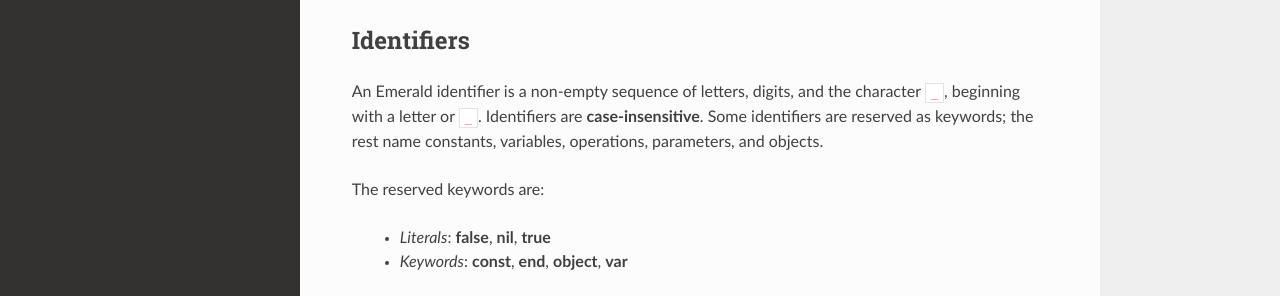
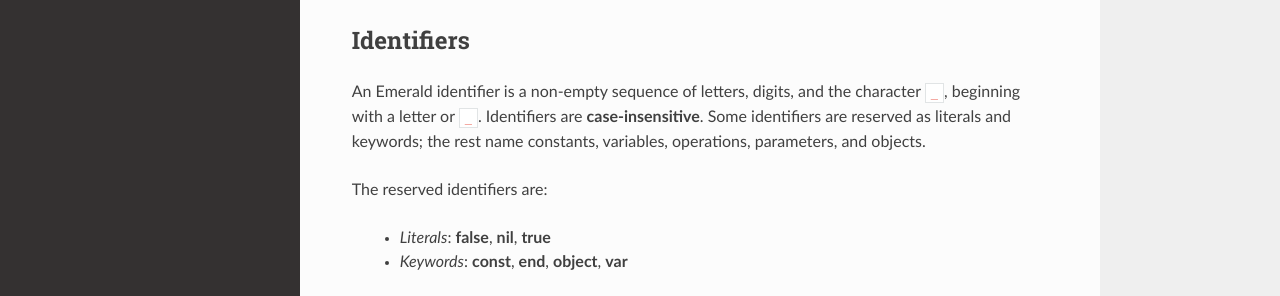
Before and after one commit to emerald/TEmPLE, a Sphinx documentation site: the page built from docs/syntax/classical.rst, in a window 1280 px wide and 1231 px high. Shown: the part 768-1064 px from the top of the window. Built offline with Sphinx 7.4.7 and the Read the Docs theme 2.0.0, drawn with Linux system fonts in a browser that asks for light colours.

Commit message:
Clean up the references to reserved identifiers

```diff
--- a/docs/syntax/classical.rst
+++ b/docs/syntax/classical.rst
@@ -44,10 +44,11 @@ Identifiers
 
 An Emerald identifier is a non-empty sequence of letters, digits, and
 the character ``_``, beginning with a letter or ``_``. Identifiers are
-**case-insensitive**. Some identifiers are reserved as keywords; the
-rest name constants, variables, operations, parameters, and objects.
+**case-insensitive**. Some identifiers are reserved as literals and
+keywords; the rest name constants, variables, operations, parameters,
+and objects.
 
-The reserved keywords are:
+The reserved identifiers are:
 
   * *Literals*: **false**, **nil**, **true**
   * *Keywords*: **const**, **end**, **object**, **var**
```
